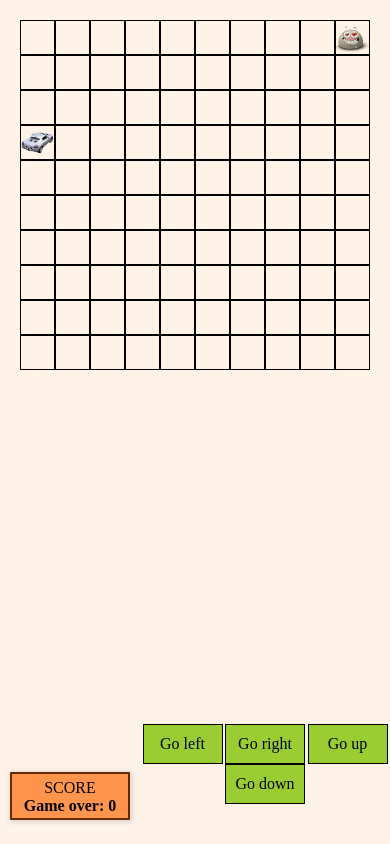
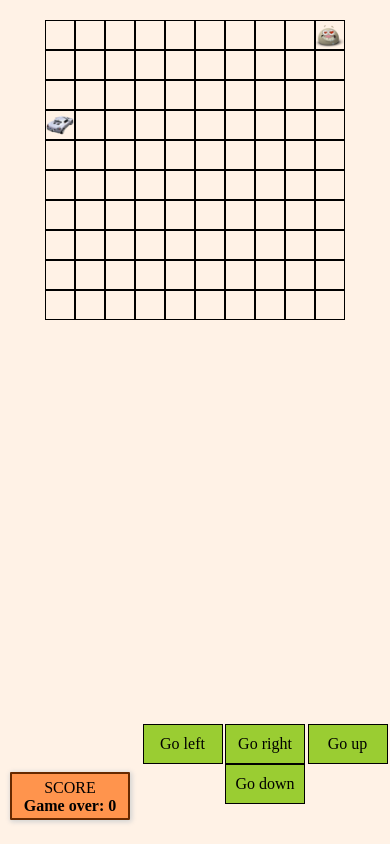
Before and after one commit to annastachurska/CodersLab_Furry_Game, a plain HTML site: page index.html in a window 390 px wide. Both pictures are taken after a click on the button "START". Drawn offline with Linux system fonts and the light colour scheme.

Commit message:
adjusting mobile

```diff
--- a/css/style.css
+++ b/css/style.css
@@ -199,8 +199,8 @@
 }
 
 #board {
-  width: 350px;
-  height: 350px;
+  width: 300px;
+  height: 300px;
   position: absolute;
   top: 20px;
   left: 50vw;
@@ -214,8 +214,8 @@
 #board  > div {
   border: 1px solid black;
   float: left;
-  width: 35px;
-  height: 35px;
+  width: 30px;
+  height: 30px;
 }
 #board:after {
   content: '';
```
